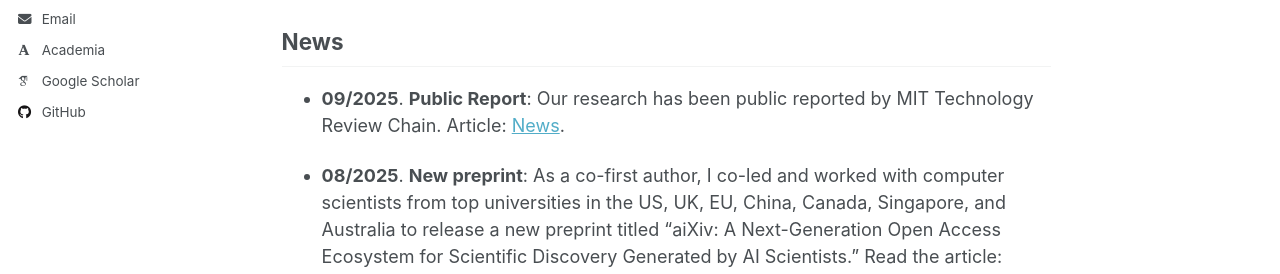
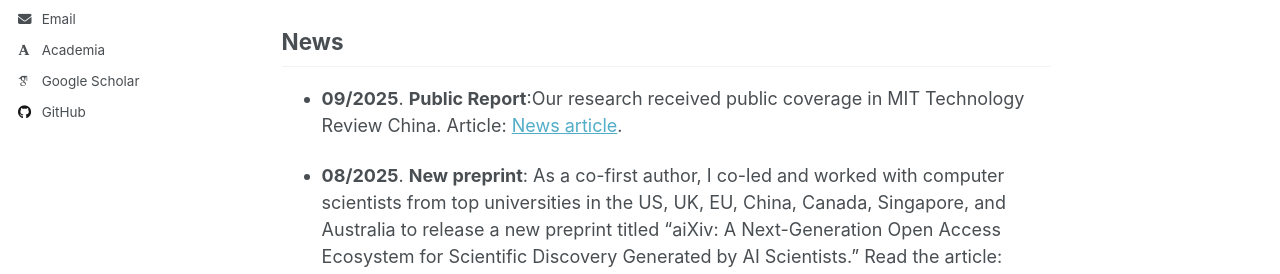
Before and after one commit to Oliverhuang123/Oliverhuang123.github.io, a Jekyll site: the page built from _pages/about.md, in a window 1280 px wide and 900 px high. Shown: the part 447-721 px from the top of the window. Built offline with Jekyll 4.4.1, drawn with Linux system fonts in a browser that asks for light colours; some web fonts are replaced; a script that is not in the unit is left out.

Commit message:
Revise news section for public report clarity
Updated the public report entry for clarity and corrected the link description.

```diff
--- a/_pages/about.md
+++ b/_pages/about.md
@@ -16,7 +16,7 @@ Outside of academia, I love coding, watching anime and TV series, hiking, and ex
 
 ## News
 
-- <strong>09/2025</strong>. <strong>Public Report</strong>: Our research has been public reported by MIT Technology Review Chain. Article: <a href="https://www.mittrchina.com/news/detail/15232" target="_blank">News</a>.
+- <strong>09/2025</strong>. <strong>Public Report</strong>:Our research received public coverage in MIT Technology Review China. Article: <a href="https://www.mittrchina.com/news/detail/15232" target="_blank">News article</a>.
 
 
 - <strong>08/2025</strong>. <strong>New preprint</strong>: As a co-first author, I co-led and worked with computer scientists from top universities in the US, UK, EU, China, Canada, Singapore, and Australia to release a new preprint titled "aiXiv: A Next-Generation Open Access Ecosystem for Scientific Discovery Generated by AI Scientists." Read the article: <a href="https://arxiv.org/abs/2508.15126" target="_blank">Preprint</a>. The work has recently gained significant attention on X, receiving over 100,000 views, 1,000 likes, and 1,000 bookmarks within just a few days of its release.
```
